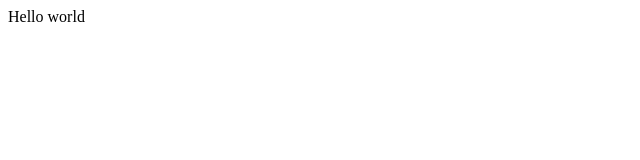
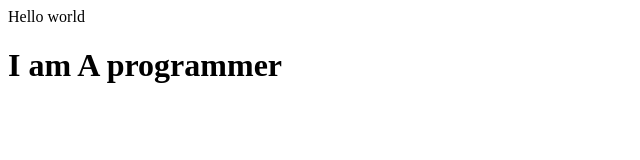
Before and after one commit to mnaseri94/cs50x, a plain HTML site: page index.html in a window 1280 px wide. Shown: the whole page, without its empty margins (0-640 px from the left). Drawn offline with Linux system fonts and the light colour scheme.

Commit message:
hheading

```diff
--- a/index.html
+++ b/index.html
@@ -10,6 +10,7 @@
 
 <body>
     Hello world
+    <h1>I am A programmer </h1>
 </body>
 
 </html>
```
